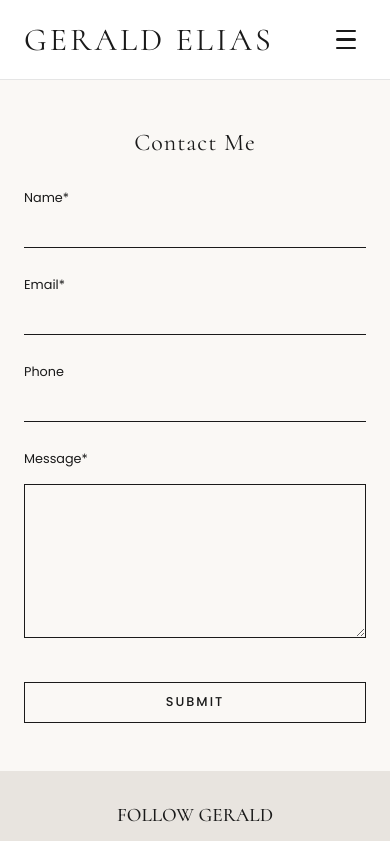
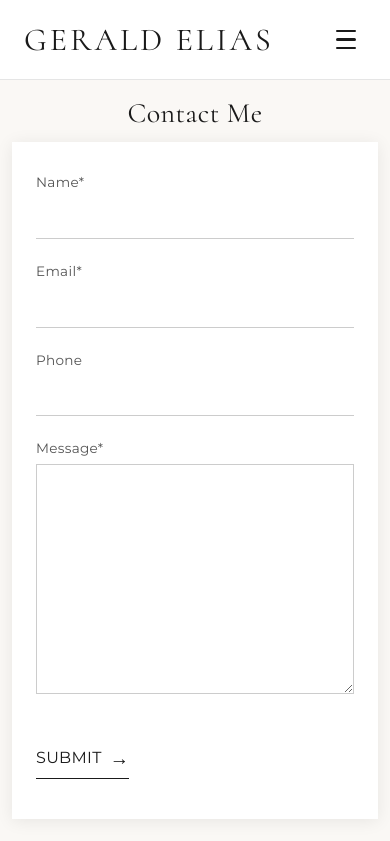
Before and after one commit to konstantinstanmeyer/gerald-elias-new, a Next.js app: page /contact in a window 390 px wide. Shown: the top 841 px of the page. Built offline with nearby package versions, Linux system fonts and the light colour scheme.

Commit message:
restyled contact page

```diff
--- a/app/globals.css
+++ b/app/globals.css
@@ -2146,7 +2146,7 @@ button:disabled {
 
 #contact {
   width: 100%;
-  max-width: 400px;
+  max-width: 900px;
   margin: 0 auto;
   padding: 6rem 2rem;
   background-color: var(--color-cream);
@@ -2155,25 +2155,45 @@ button:disabled {
 
 #contact > h2 {
   font-family: var(--font-display);
-  font-size: 1.5rem;
-  font-weight: 400;
+  font-size: 2.5rem;
+  font-weight: 300;
   color: #1a1a1a;
   text-align: center;
-  margin-bottom: 3rem;
-  letter-spacing: 1px;
+  margin-bottom: 1rem;
+  letter-spacing: 0.5px;
+}
+
+#contact > p {
+  font-family: var(--font-body);
+  font-size: 1rem;
+  color: #777777;
+  text-align: center;
+  margin-bottom: 3.5rem;
+  line-height: 1.6;
+  font-style: italic;
 }
 
 #contact-form {
   display: flex;
   flex-direction: column;
   gap: 2rem;
+  background-color: white;
+  padding: 4rem 4rem 4.5rem;
+  box-shadow: 0 2px 16px rgba(0, 0, 0, 0.08);
+  position: relative;
+  overflow: hidden;
+}
+
+#contact-form > div {
+  position: relative;
 }
 
 #contact-form h6 {
-  font-family: var(--font-accent);
-  font-size: 0.85rem;
+  font-family: var(--font-body);
+  font-size: 0.9rem;
   font-weight: 400;
-  color: #1a1a1a;
+  color: #555555;
+  letter-spacing: 0.3px;
   margin-bottom: 0.5rem;
 }
 
@@ -2181,78 +2201,114 @@ button:disabled {
 #contact-form textarea {
   width: 100%;
   font-family: var(--font-body);
-  font-size: 0.9rem;
+  font-size: 1.05rem;
+  color: #2a2a2a;
+  background: transparent;
+  border: none;
+  border-bottom: 1.5px solid #cccccc;
+  padding: 0.75rem 0;
+  outline: none;
+  transition: all 0.3s ease;
+}
+
+#contact-form input:focus,
+#contact-form textarea:focus {
+  border-bottom-color: #555555;
+}
+
+#contact-form input::placeholder,
+#contact-form textarea::placeholder {
+  color: #999999;
+}
+
+#contact-form textarea {
+  min-height: 140px;
+  resize: vertical;
+  border: 1.5px solid #cccccc;
+  padding: 0.75rem;
+  margin-top: 0;
+  line-height: 1.7;
+}
+
+#contact-form textarea:focus {
+  border-color: #555555;
+}
+
+#contact-form button {
+  width: fit-content;
+  font-family: var(--font-body);
+  font-size: 1.05rem;
+  font-weight: 400;
+  letter-spacing: 0.3px;
   color: #1a1a1a;
-  background: none;
+  background: transparent;
   border: none;
   border-bottom: 1.5px solid #1a1a1a;
   padding: 0.5rem 0;
-  outline: none;
-  transition: border-color 0.2s ease;
-}
-
-#contact-form input:focus,
-#contact-form textarea:focus {
-  border-bottom-color: #4a4a4a;
-}
-
-#contact-form textarea {
-  min-height: 150px;
-  resize: vertical;
-  border: 1.5px solid #1a1a1a;
-  padding: 0.75rem;
-  margin-top: 0.5rem;
-}
-
-#contact-form textarea:focus {
-  border-color: #4a4a4a;
-}
-
-#contact-form button {
-  width: fit-content;
-  font-family: var(--font-accent);
-  font-size: 0.85rem;
-  font-weight: 500;
-  letter-spacing: 2px;
-  color: #1a1a1a;
-  background: none;
-  border: 1.5px solid #1a1a1a;
-  padding: 0.65rem 2rem;
   cursor: pointer;
-  transition: all 0.2s ease;
-  margin-top: 0.75rem;
+  transition: all 0.3s ease;
+  margin-top: 1rem;
+  position: relative;
+  display: inline-flex;
+  align-items: center;
+  gap: 0.5rem;
+}
+
+#contact-form button::after {
+  content: '→';
+  font-size: 1.2rem;
+  transition: transform 0.3s ease;
 }
 
 #contact-form button:hover:not(:disabled) {
-  background-color: #1a1a1a;
-  color: white;
+  color: #555555;
+  border-bottom-color: #555555;
+}
+
+#contact-form button:hover:not(:disabled)::after {
+  transform: translateX(4px);
+}
+
+#contact-form button:active:not(:disabled) {
+  transform: translateY(0);
 }
 
 #contact-form button:disabled {
-  opacity: 0.5;
+  opacity: 0.4;
   cursor: not-allowed;
 }
 
-/* Status Messages */
+#contact-form button:disabled::after {
+  transform: none;
+}
+
 #contact-form .error {
   font-family: var(--font-body);
-  font-size: 0.8rem;
-  color: #d32f2f;
-  margin-top: -1rem;
+  font-size: 0.9rem;
+  color: #c62828;
+  margin-top: 0.75rem;
+  font-style: italic;
 }
 
 #contact-form .success {
   font-family: var(--font-body);
-  font-size: 0.8rem;
-  color: #388e3c;
-  margin-top: -1rem;
+  font-size: 0.9rem;
+  color: #2e7d32;
+  margin-top: 0.75rem;
+  font-style: italic;
 }
 
 #contact-form span:not(.error):not(.success) {
   font-family: var(--font-body);
-  font-size: 0.8rem;
-  color: #666666;
-  margin-top: -1rem;
+  font-size: 0.9rem;
+  color: #777777;
+  margin-top: 0.75rem;
+  display: block;
+  font-style: italic;
+}
+
+#contact-form span:not(.error):not(.success) {
+  opacity: 0.7;
 }
 
 @media (max-width: 1000px) {
@@ -2422,6 +2478,50 @@ button:disabled {
   #preview-text-col {
     max-width: 100%;
   }
+
+  #contact {
+    padding: 4rem 1rem;
+    margin-top: var(--space-xl);
+  }
+
+  #contact > h2 {
+    font-size: 2rem;
+    margin-bottom: 0.75rem;
+  }
+
+  #contact > p {
+    font-size: 0.95rem;
+    margin-bottom: 3rem;
+  }
+
+  #contact-form {
+    gap: 1.75rem;
+    padding: 2.5rem 2rem 3rem;
+  }
+
+  #contact-form h6 {
+    font-size: 0.85rem;
+  }
+
+  #contact-form input,
+  #contact-form textarea {
+    font-size: 1rem;
+    padding: 0.65rem 0;
+  }
+
+  #contact-form textarea {
+    min-height: 120px;
+  }
+
+  #contact-form button {
+    font-size: 1rem;
+  }
+
+  #contact-form .error,
+  #contact-form .success,
+  #contact-form span:not(.error):not(.success) {
+    font-size: 0.85rem;
+  }
 }
 
 @media (max-width: 600px) {
@@ -2630,36 +2730,21 @@ button:disabled {
   }
 
   #contact {
-    padding: 3rem 1.5rem;
-    margin-top: var(--space-2xl);
+    padding: 3rem 0.75rem;
   }
 
   #contact > h2 {
-    font-size: 1.5rem;
-    margin-bottom: 2rem;
+    font-size: 1.75rem;
   }
 
   #contact-form {
-    gap: 1.75rem;
-  }
-
-  #contact-form h6 {
-    font-size: 0.8rem;
+    gap: 1.5rem;
+    padding: 2rem 1.5rem 2.5rem;
   }
 
   #contact-form input,
   #contact-form textarea {
-    font-size: 0.85rem;
-  }
-
-  #contact-form textarea {
-    min-height: 120px;
-  }
-
-  #contact-form button {
-    width: 100%;
-    text-align: center;
-    font-size: 0.8rem;
+    font-size: 0.95rem;
   }
 }
 
@@ -2672,7 +2757,6 @@ button:disabled {
     margin-top: 80px;
   }
 
-  /* Mobile Nav Container */
   #mobile-nav {
     position: fixed;
     top: 0;
@@ -2692,7 +2776,6 @@ button:disabled {
     z-index: 200;
   }
 
-  /* Mobile Nav Header */
   #mobile-nav-header {
     display: flex;
     align-items: center;
@@ -2752,7 +2835,6 @@ button:disabled {
     transition: all 0.3s ease;
   }
 
-  /* Close Button */
   #close-menu {
     display: none;
     width: 40px;
@@ -2776,7 +2858,6 @@ button:disabled {
     stroke-width: 2.5;
   }
 
-  /* Mobile Nav Links Container */
   #mobile-nav-links {
     display: none;
     width: 100%;
@@ -2793,7 +2874,6 @@ button:disabled {
     animation: fadeIn 0.3s ease forwards;
   }
 
-  /* Menu Sections */
   .mobile-options {
     display: flex;
     flex-direction: column;
```
